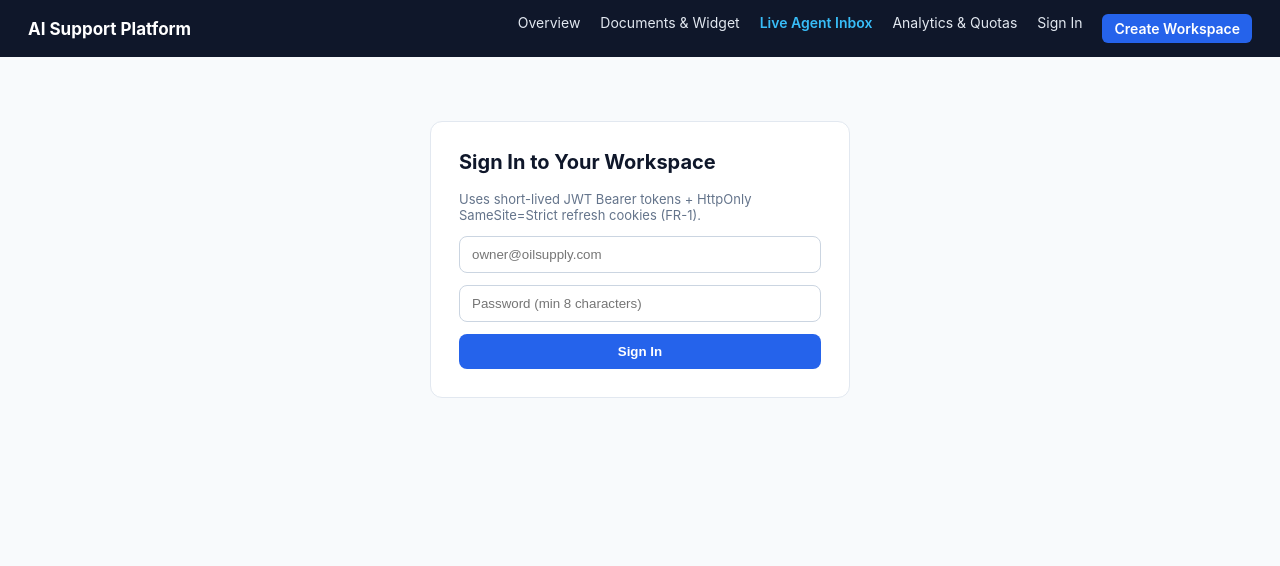
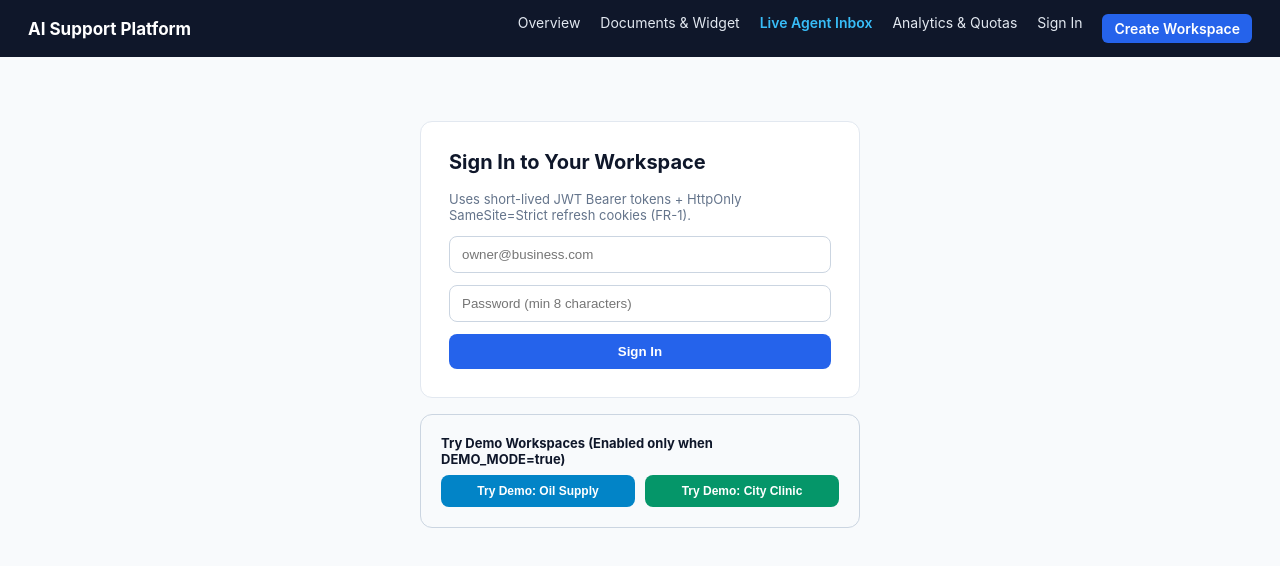
Before and after one commit to MirEashanZaman/ai-support-platform, a Next.js app in the folder dashboard/: page /login in a window 1280 px wide. Shown: the top 566 px of the page. Built offline with nearby package versions, Linux system fonts and the light colour scheme; no server answers.

Commit message:
feat(dashboard): add Try Demo Oil Supply and City Clinic quick-switch buttons in DEMO_MODE

```diff
--- a/dashboard/src/app/login/page.tsx
+++ b/dashboard/src/app/login/page.tsx
@@ -1,12 +1,13 @@
 'use client';
 
 import React, { useState } from 'react';
-import { authApi } from '../../lib/api-client';
+import { authApi, isDemoModeEnabled } from '../../lib/api-client';
 
 export default function LoginPage() {
   const [email, setEmail] = useState('');
   const [password, setPassword] = useState('');
   const [status, setStatus] = useState<string | null>(null);
+  const demoMode = isDemoModeEnabled();
 
   async function handleSubmit(e: React.FormEvent) {
     e.preventDefault();
@@ -20,8 +21,22 @@ export default function LoginPage() {
     }
   }
 
+  async function handleDemoQuickLogin(demoEmail: string) {
+    try {
+      const result = await authApi.login({
+        email: demoEmail,
+        password: 'Password123!',
+      });
+      setStatus(
+        `Switched active tenant to "${result.tenant.name}" (${result.user.email})!`,
+      );
+    } catch {
+      setStatus('Demo account is only available when DEMO_MODE is enabled.');
+    }
+  }
+
   return (
-    <div style={{ maxWidth: 420, margin: '40px auto' }}>
+    <div style={{ maxWidth: 440, margin: '40px auto', display: 'grid', gap: 16 }}>
       <section
         style={{
           background: '#ffffff',
@@ -40,7 +55,7 @@ export default function LoginPage() {
             required
             value={email}
             onChange={(e) => setEmail(e.target.value)}
-            placeholder="owner@oilsupply.com"
+            placeholder="owner@business.com"
             style={{
               padding: '10px 12px',
               borderRadius: 8,
@@ -76,11 +91,69 @@ export default function LoginPage() {
           </button>
         </form>
         {status && (
-          <div style={{ marginTop: 14, fontSize: 13, color: '#0f172a' }}>
+          <div
+            style={{
+              marginTop: 14,
+              fontSize: 13,
+              color: '#059669',
+              fontWeight: 600,
+            }}
+          >
             {status}
           </div>
         )}
       </section>
+
+      {demoMode && (
+        <section
+          style={{
+            background: '#f8fafc',
+            padding: 20,
+            borderRadius: 12,
+            border: '1px solid #cbd5e1',
+          }}
+        >
+          <div style={{ fontSize: 13, fontWeight: 700, marginBottom: 8 }}>
+            Try Demo Workspaces (Enabled only when DEMO_MODE=true)
+          </div>
+          <div style={{ display: 'flex', gap: 10 }}>
+            <button
+              type="button"
+              onClick={() => handleDemoQuickLogin('owner@oilsupply.com')}
+              style={{
+                flex: 1,
+                background: '#0284c7',
+                color: '#ffffff',
+                border: 'none',
+                borderRadius: 8,
+                padding: '9px 12px',
+                fontSize: 12,
+                fontWeight: 600,
+                cursor: 'pointer',
+              }}
+            >
+              Try Demo: Oil Supply
+            </button>
+            <button
+              type="button"
+              onClick={() => handleDemoQuickLogin('owner@cityclinic.com')}
+              style={{
+                flex: 1,
+                background: '#059669',
+                color: '#ffffff',
+                border: 'none',
+                borderRadius: 8,
+                padding: '9px 12px',
+                fontSize: 12,
+                fontWeight: 600,
+                cursor: 'pointer',
+              }}
+            >
+              Try Demo: City Clinic
+            </button>
+          </div>
+        </section>
+      )}
     </div>
   );
 }
```
